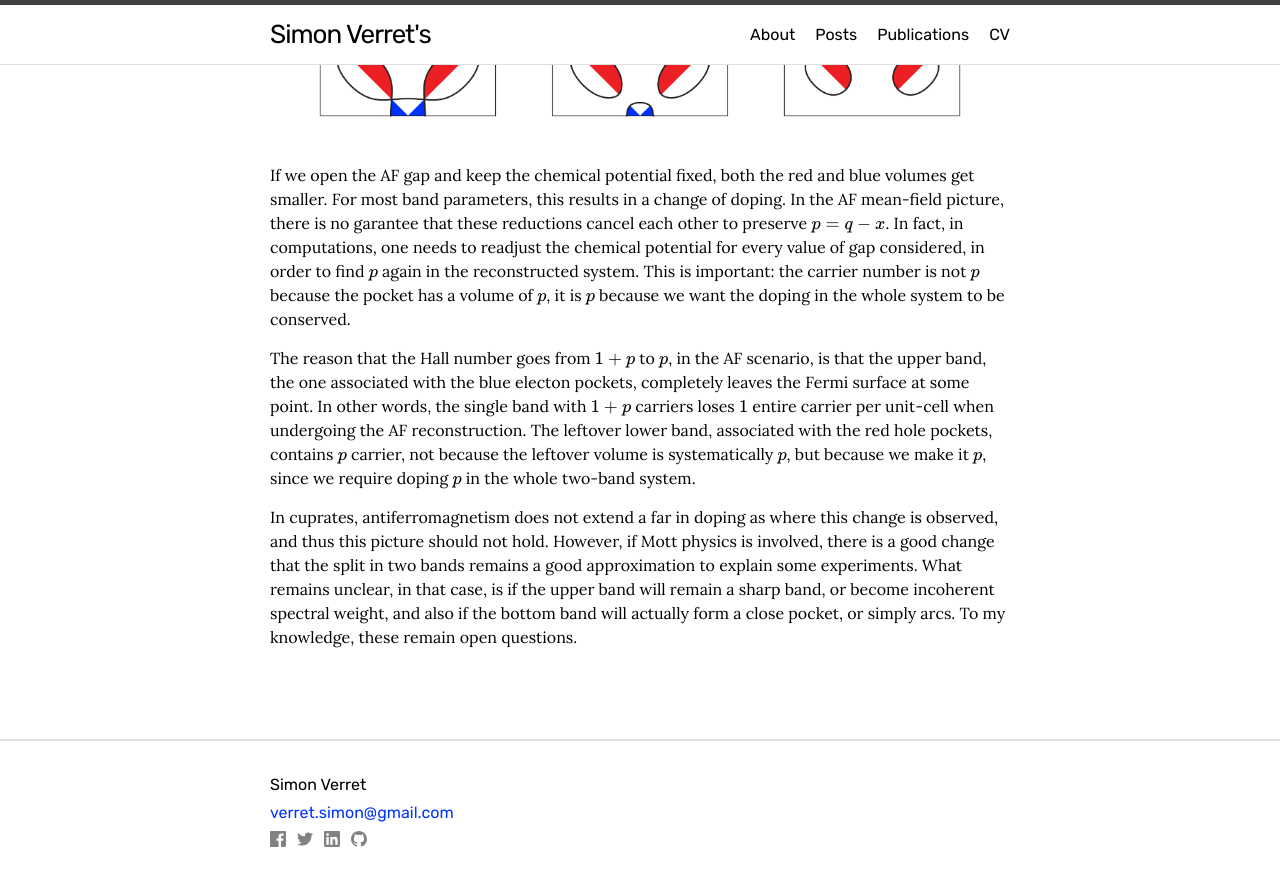
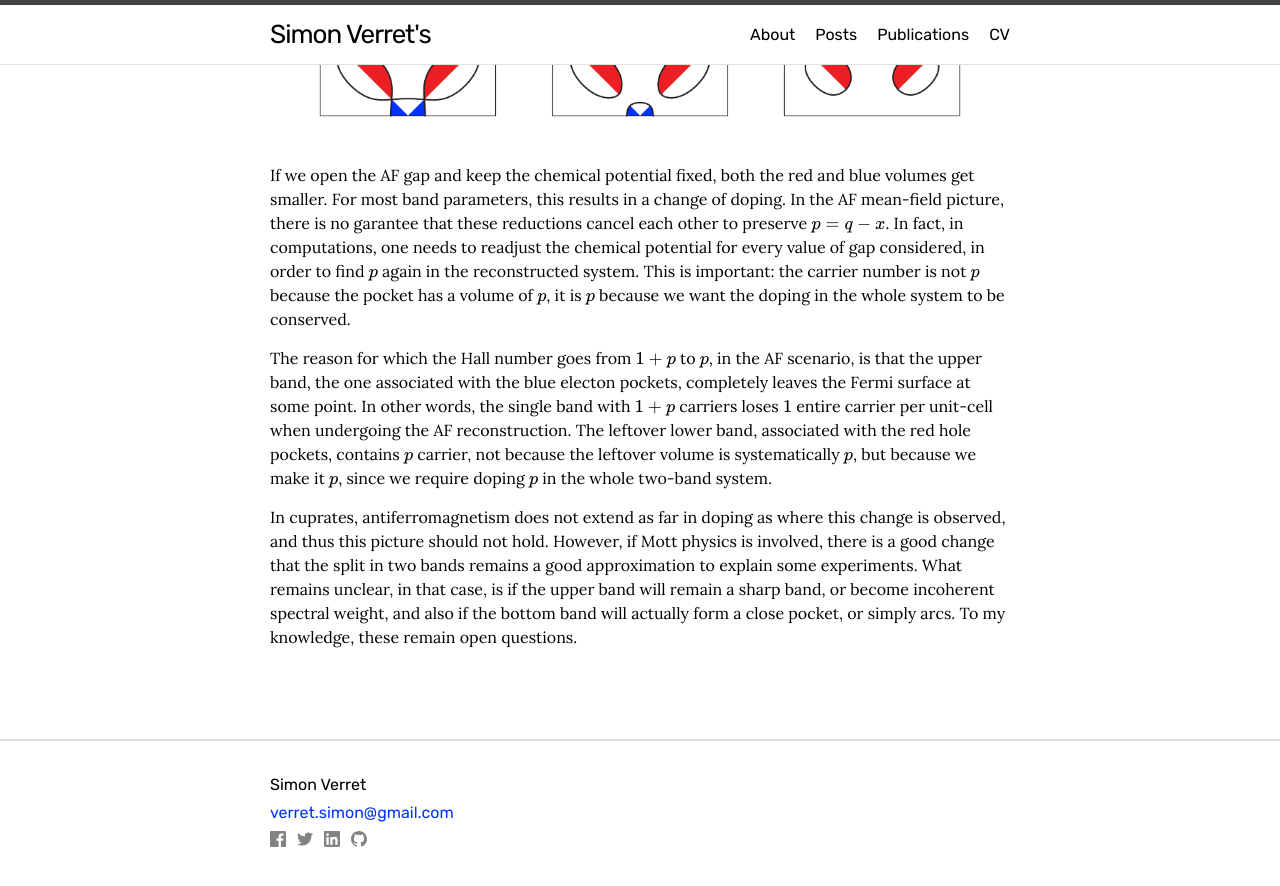
Before and after one commit to simonverret/simonverret.github.io, a Jekyll site: the page built from _posts/2019-03-19-carrier-density-antiferromagnet.md, in a window 1280 px wide and 900 px high, scrolled down 932 px. Shown: the top 886 px of the window. Built offline with Jekyll 4.4.1, drawn with Linux system fonts in a browser that asks for light colours; some web fonts are replaced; formulas are drawn with MathJax 3; comment, search, counter and statistics services are not loaded.

Commit message:
overdue corrections on the AF carrier density post + update for Alex's paper

```diff
--- a/_posts/2019-03-19-carrier-density-antiferromagnet.md
+++ b/_posts/2019-03-19-carrier-density-antiferromagnet.md
@@ -17,6 +17,6 @@
 
 If we open the AF gap and keep the chemical potential fixed, both the red and blue volumes get smaller. For most band parameters, this results in a change of doping. In the AF mean-field picture, there is no garantee that these reductions cancel each other to preserve $p=q-x$. In fact, in computations, one needs to readjust the chemical potential for every value of gap considered, in order to find $p$ again in the reconstructed system. This is important: the carrier number is not $p$ because the pocket has a volume of $p$, it is $p$ because we want the doping in the whole system to be conserved.
 
-The reason that the Hall number goes from $1+p$ to $p$, in the AF scenario, is that the upper band, the one associated with the blue electon pockets, completely leaves the Fermi surface at some point. In other words, the single band with $1+p$ carriers loses $1$ entire carrier per unit-cell when undergoing the AF reconstruction. The leftover lower band, associated with the red hole pockets, contains $p$ carrier, not because the leftover volume is systematically $p$, but because we make it $p$, since we require doping $p$ in the whole two-band system.
+The reason for which the Hall number goes from $1+p$ to $p$, in the AF scenario, is that the upper band, the one associated with the blue electon pockets, completely leaves the Fermi surface at some point. In other words, the single band with $1+p$ carriers loses $1$ entire carrier per unit-cell when undergoing the AF reconstruction. The leftover lower band, associated with the red hole pockets, contains $p$ carrier, not because the leftover volume is systematically $p$, but because we make it $p$, since we require doping $p$ in the whole two-band system.
 
-In cuprates, antiferromagnetism does not extend a far in doping as where this change is observed, and thus this picture should not hold. However, if Mott physics is involved, there is a good change that the split in two bands remains a good approximation to explain some experiments. What remains unclear, in that case, is if the upper band will remain a sharp band, or become incoherent spectral weight, and also if the bottom band will actually form a close pocket, or simply arcs. To my knowledge, these remain open questions.
+In cuprates, antiferromagnetism does not extend as far in doping as where this change is observed, and thus this picture should not hold. However, if Mott physics is involved, there is a good change that the split in two bands remains a good approximation to explain some experiments. What remains unclear, in that case, is if the upper band will remain a sharp band, or become incoherent spectral weight, and also if the bottom band will actually form a close pocket, or simply arcs. To my knowledge, these remain open questions.
```
Also changed, not shown: publications.md (+4 -3 lines).
